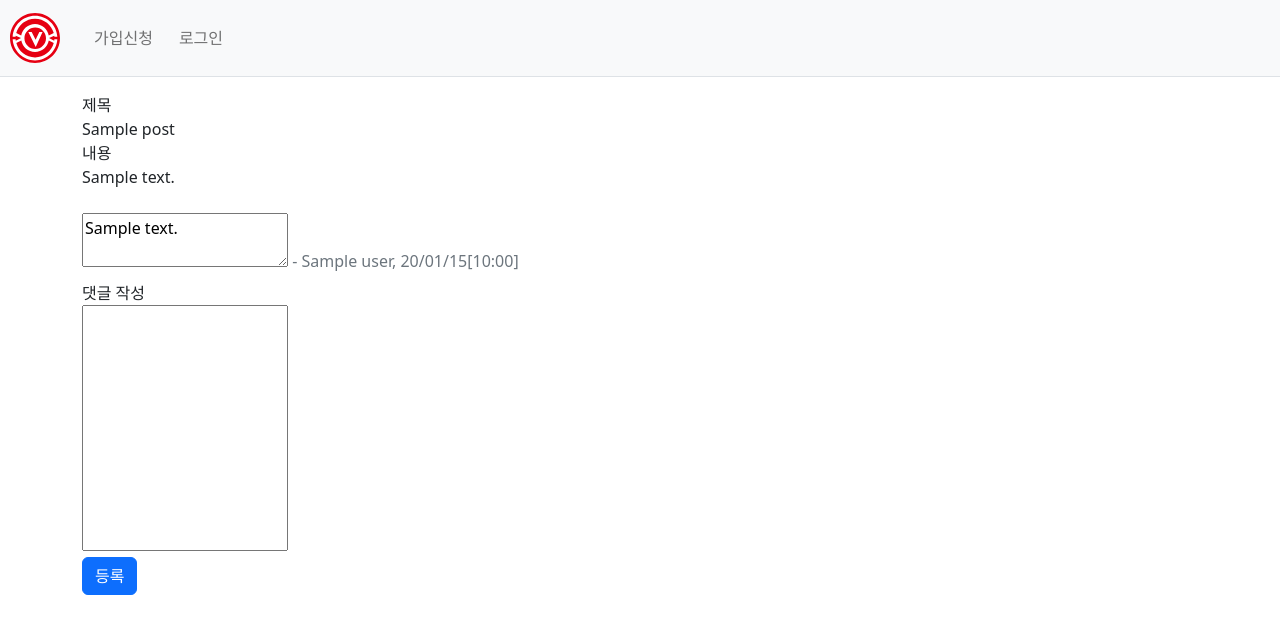
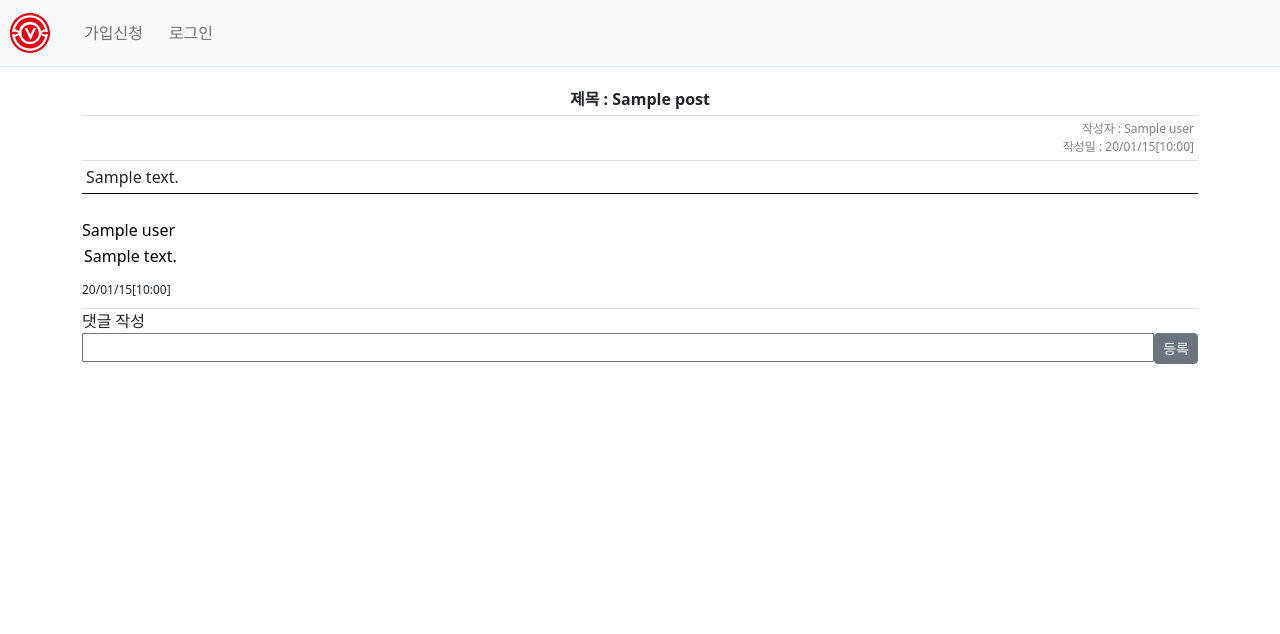
Before and after one commit to scy0416/50Division_app_TF, a Flask app: template public_service_employee_application/templates/user/notice_detail.html in a window 1280 px wide. Shown: the top 634 px of the page. Run offline with Flask 3, Linux system fonts and the light colour scheme; tables that the repository leaves empty hold one stand-in row (values such as "Sample post"); the template is opened without the code that fills it: values that come from a table or form of the project are taken from there, most other values are stand-ins (such as "Sample title", 1, 10 or a date in 2020); some libraries are stand-ins or nearby versions.

Commit message:
디자인변경

```diff
--- a/public_service_employee_application/__init__.py
+++ b/public_service_employee_application/__init__.py
@@ -41,5 +41,5 @@ def create_app():
     return app
 
 # Flask앱 생성(실행)
-create_app().run(debug=True)
-#create_app().run(host='0.0.0.0', port=3000, debug=True)
+#create_app().run(debug=True)
+create_app().run(host='0.0.0.0', port=3000, debug=True)
--- a/public_service_employee_application/config.py
+++ b/public_service_employee_application/config.py
@@ -1,7 +1,7 @@
 import os
 
 # 데이터베이스접속 주소
-SQLALCHEMY_DATABASE_URI ='mysql+pymysql://dev:0000@203.228.27.247/50division tf db'
+SQLALCHEMY_DATABASE_URI ='mysql+pymysql://dev:0000@121.181.107.70/50division tf db'
 
 # SQLAlchemy의 이벤트를 처리하는 옵션
 SQLALCHEMY_TRACK_MODIFICATIONS =False
--- a/public_service_employee_application/templates/base.html
+++ b/public_service_employee_application/templates/base.html
@@ -1,5 +1,13 @@
 <!DOCTYPE html>
 <html lang="kor">
+<style>
+    .fs-14,.table{
+    font-size:14px;color:black;
+    }
+    .btn-custom{
+    height:35px;font-size:16px;
+    }
+</style>
 <head>
     <!--Requered meta tags -->
     <meta charset="UTF-8">
--- a/public_service_employee_application/templates/navbar.html
+++ b/public_service_employee_application/templates/navbar.html
@@ -5,10 +5,10 @@
     }
 
 </style>
-<nav class="navbar navbar-expand-lg navbar-light bg-light border-bottom">
-    <a class="navbar-brand" href="{{ url_for('main.index') }}" style=" margin-left: 10px; width:50px"><img
-                        src="{{ url_for('static', filename='50division image.svg') }}" alt=""
-                        style="display:inline-block;max-width:100%"></a>
+<nav class="navbar navbar-expand-lg navbar-light bg-light border-bottom ">
+    <a class="navbar-brand" href="{{ url_for('main.index') }}" style=" margin-left: 10px; width:40px"><img
+                        src="{{ url_for('static', filename='50division image.svg') }}"
+                        style="max-width:100%"></a>
     <button class="navbar-toggler ml-auto" type="button"
             data-bs-toggle="collapse" data-bs-target="#navbarNav" aria-controls="navbarNav" aria-expanded="false"
             aria-label="Toggle navigation">
--- a/public_service_employee_application/templates/user/notice_detail.html
+++ b/public_service_employee_application/templates/user/notice_detail.html
@@ -1,40 +1,74 @@
 {% extends 'base.html' %}
 {% block content %}
+<style>
+textarea.readonly{width:100%;resize:none;border:none}
+textarea{resize:none}
+
+</style>
 <div class="container my-3">
-    <div class="d-flex flex-column">
-        <div>제목</div>
-        <div>{{ post.subject }}</div>
-        <div>내용</div>
-        <div>{{ post.content }}</div>
-    </div>
+    <table class="table table-sm">
+        <thead>
+        <tr class="text-center thead-dark">
+            <th class="align-top" style="font-size:16px">제목 : {{ post.subject }}</th>
+        </tr>
+        <tr>
+            <td nowrap style="text-align:right;color:gray;font-size:12px;border-bottom:none;padding-bottom:0">작성자 : {{
+                post.user.name }}
+            </td>
+        </tr>
+        <tr>
+            <td nowrap style="text-align:right;color:gray;font-size:12px;padding-top:0">작성일 : {{
+                post.create_date|datetime}}
+            </td>
+        </tr>
+        </thead>
+        <tbody>
+        <tr>
+            <td colspan="2" style="font-size:16px;border-bottom-color:black;">{{
+                post.content }}
+            </td>
+        </tr>
+        </tbody>
+    </table>
     <!-- 댓글 -->
     {% if post.comment_set|length > 0 %}
-    <div class="mt-3">
+    <div class="mt-2">
         {% for comment in post.comment_set %}
-        <div class="comment py-2 text-muted">
+        <div class="comment py-2" style="border-bottom:1px #dee2e6 solid;">
             {% if g.user == comment.user %}
-            <div class="d-flex">
-                <div>
+            <div class="row">
+                <div class="col">
                     <form method="post" action="{{ url_for('employee.edit_comment_notice', comment_id=comment.id) }}">
                         <input type="hidden" name="csrf_token" value="{{ csrf_token() }}">
                         <input type="hidden" name="form_id" value="modify">
-                        <textarea readonly style="resize:none" name="content" id="comment_{{ comment.id }}">{{ comment.content }}</textarea>
-                        <button type="button" onclick="modify($(this))" class="btn btn-primary" data-comment_id="{{ comment.id }}" id="modify_{{ comment.id }}">수정</button>
-                        <button class="btn btn-primary" onclick="save($(this))" style="display:none" data-comment_id="{{ comment.id }}" id="save_{{ comment.id }}">저장</button>
-                        <span>- {{ comment.user.name }}, {{ comment.create_date|datetime }}{% if comment.modify_date %}(수정됨){% endif %}</span>
+                        <div>{{ comment.user.name }}</div>
+                        <textarea readonly class="autotext readonly" rows="1" name="content"
+                                  id="comment_{{ comment.id }}">{{ comment.content }}</textarea>
+                        <div style="font-size:12px">{{ comment.create_date|datetime }}</div>
+                        <div class="text-end">
+                            <button type="button" onclick="modify($(this))" class="btn btn-secondary btn-sm"
+                                    data-comment_id="{{ comment.id }}" id="modify_{{ comment.id }}">수정
+                            </button>
+                            <button style="display:none" class="btn btn-secondary btn-sm" onclick="save($(this))"
+                                    data-comment_id="{{ comment.id }}" id="save_{{ comment.id }}">저장
+                            </button>
+                        </div>
                     </form>
                 </div>
-                <div>
+                <div class="col-end"style="display:inline-block">
                     <form method="post" action="{{ url_for('employee.delete_comment_notice', comment_id=comment.id) }}">
                         <input type="hidden" name="csrf_token" value="{{ csrf_token() }}">
                         <input type="hidden" name="form_id" value="delete">
-                        <button class="small btn">삭제</button>
+                        <div class="text-end">
+                            <button class="btn btn-secondary btn-sm" style="white-space:nowrap">삭제</button>
+                        </div>
                     </form>
                 </div>
             </div>
             {% else %}
-            <textarea readonly stle="resize:none">{{ comment.content }}</textarea>
-            <span>- {{ comment.user.name }}, {{ comment.create_date|datetime }}</span>
+            <div style="color:black">{{ comment.user.name }}</div>
+            <textarea class="readonly" rows="1" readonly>{{ comment.content }}</textarea>
+            <span style="font-size:12px">{{ comment.create_date|datetime }}</span>
             {% endif %}
         </div>
         {% endfor %}
@@ -46,10 +80,10 @@
                 <div>
                     댓글 작성
                 </div>
-                <div>
-                    <textarea name="content" rows="10" style="resize:none;"></textarea>
+                <div class="d-flex">
+                    <textarea class="autotext flex-grow-1" rows="1" class="autotext" name="content"></textarea>
+                    <button class="btn btn-secondary btn-sm align-self-end" style="white-space:nowrap">등록</button>
                 </div>
-                <button class="btn btn-primary">등록</button>
             </form>
         </div>
     </div>
@@ -69,5 +103,13 @@
         $("#modify_"+element.data("comment_id")).css('display', 'block');
         element.css('display','none');
     }
+    $("textarea.autotext").each(function () {
+  this.setAttribute("style", "height:" + (this.scrollHeight) + "px;overflow-y:hidden;");
+}).on("input", function () {
+  this.style.height = 0;
+  this.style.height = (this.scrollHeight) + "px";
+});
+
+
 </script>
 {% endblock %}
--- a/public_service_employee_application/templates/user/vacation.html
+++ b/public_service_employee_application/templates/user/vacation.html
@@ -20,7 +20,7 @@
             <tr class="text-center">
                 <td>{{ vacation_request_list.total - ((vacation_request_list.page-1) * vacation_request_list.per_page) - loop.index0 }}</td>
                 <td>{{ vacation_request.from_date }}</td>
-                <td>{{ vacation_request.end_date }}</td>
+                <td>{{ vacation_request.to_date }}</td>
                 <td>{{ vacation_request.reason }}</td>
                 <td>{{ vacation_request.request_date|datetime }}</td>
                 <td>{{ vacation_request.state }}</td>
--- a/public_service_employee_application/templates/user/welfare_point.html
+++ b/public_service_employee_application/templates/user/welfare_point.html
@@ -1,7 +1,7 @@
 {% extends 'base.html' %}
 {% block content %}
 <div>
-    <span>분기 선택</span>
+    <span class=" fw-bold">분기 선택</span>
     <form method="get">
         <select name="quarter_id" onchange="change_quarter()" id="quarter_list">
             {% if quarter_list %}
```
Also changed, not shown: public_service_employee_application/templates/user/notice_list.html (+21 -17 lines), public_service_employee_application/templates/user/user_detail.html (+22 -23 lines).
